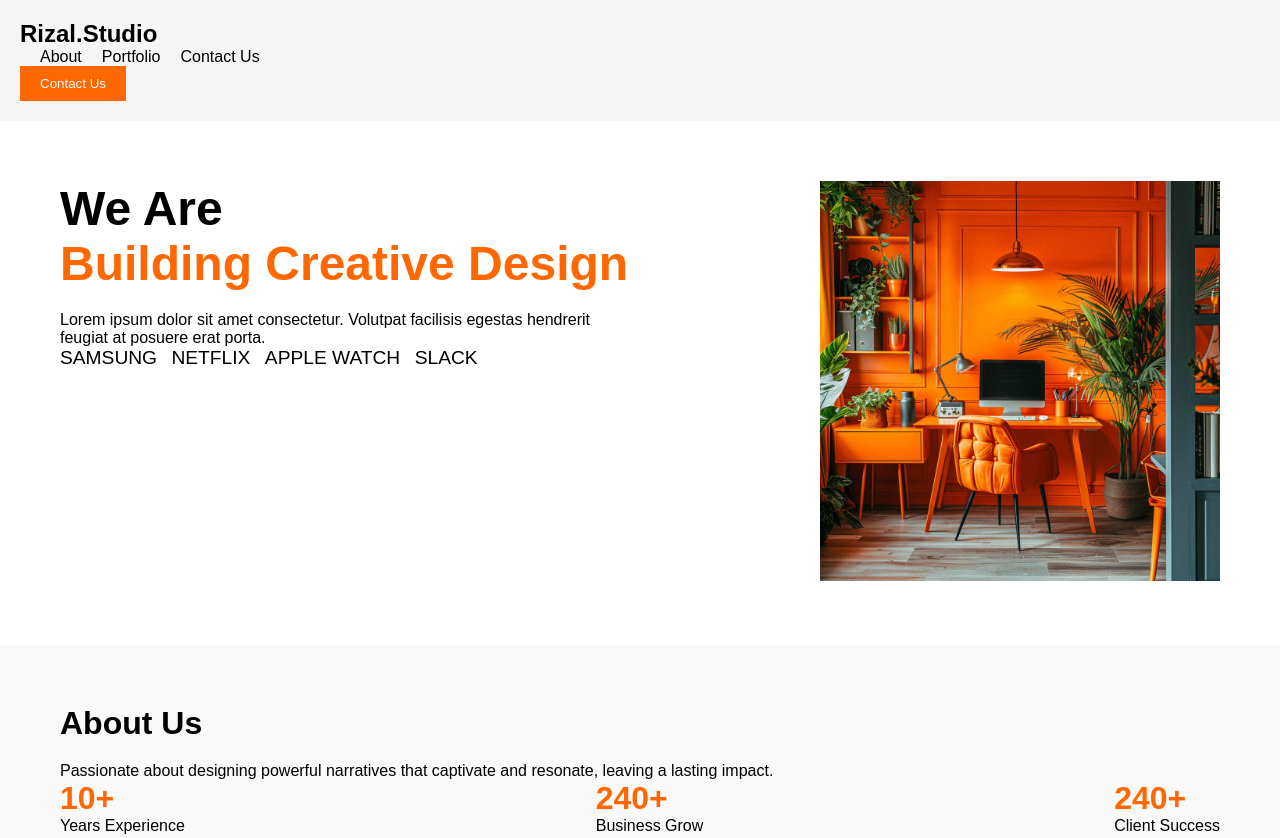
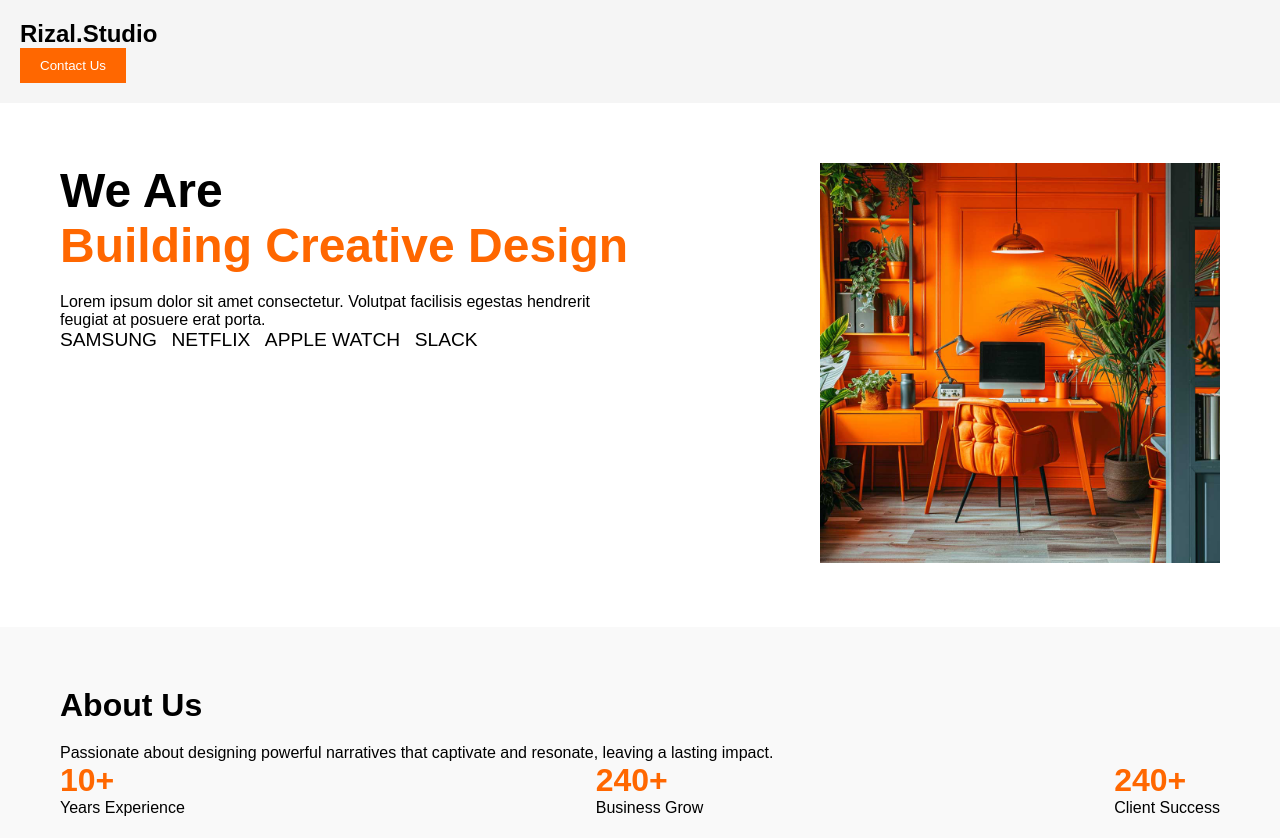
Before and after one commit to rizkaii/biodata, a plain HTML site: page index.html in a window 1280 px wide. Shown: the top 838 px of the page. Drawn offline with Linux system fonts and the light colour scheme.

Commit message:
index.html

```diff
--- a/index.html
+++ b/index.html
@@ -13,11 +13,7 @@
         <div class="container">
             <h1 class="logo">Rizal.Studio</h1>
             <nav>
-                <ul>
-                    <li><a href="#about">About</a></li>
-                    <li><a href="#portfolio">Portfolio</a></li>
-                    <li><a href="#contact">Contact Us</a></li>
-                </ul>
+
             </nav>
             <button class="btn-contact">Contact Us</button>
         </div>
```
